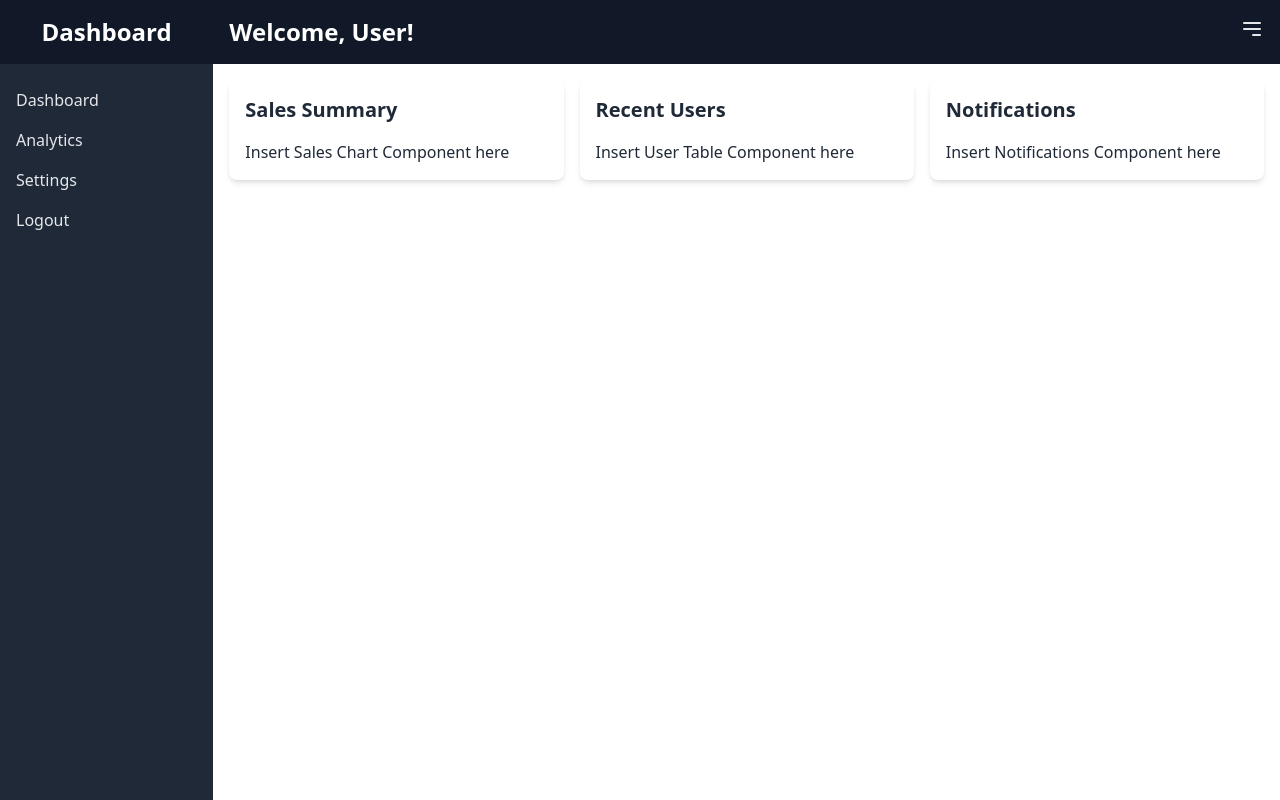
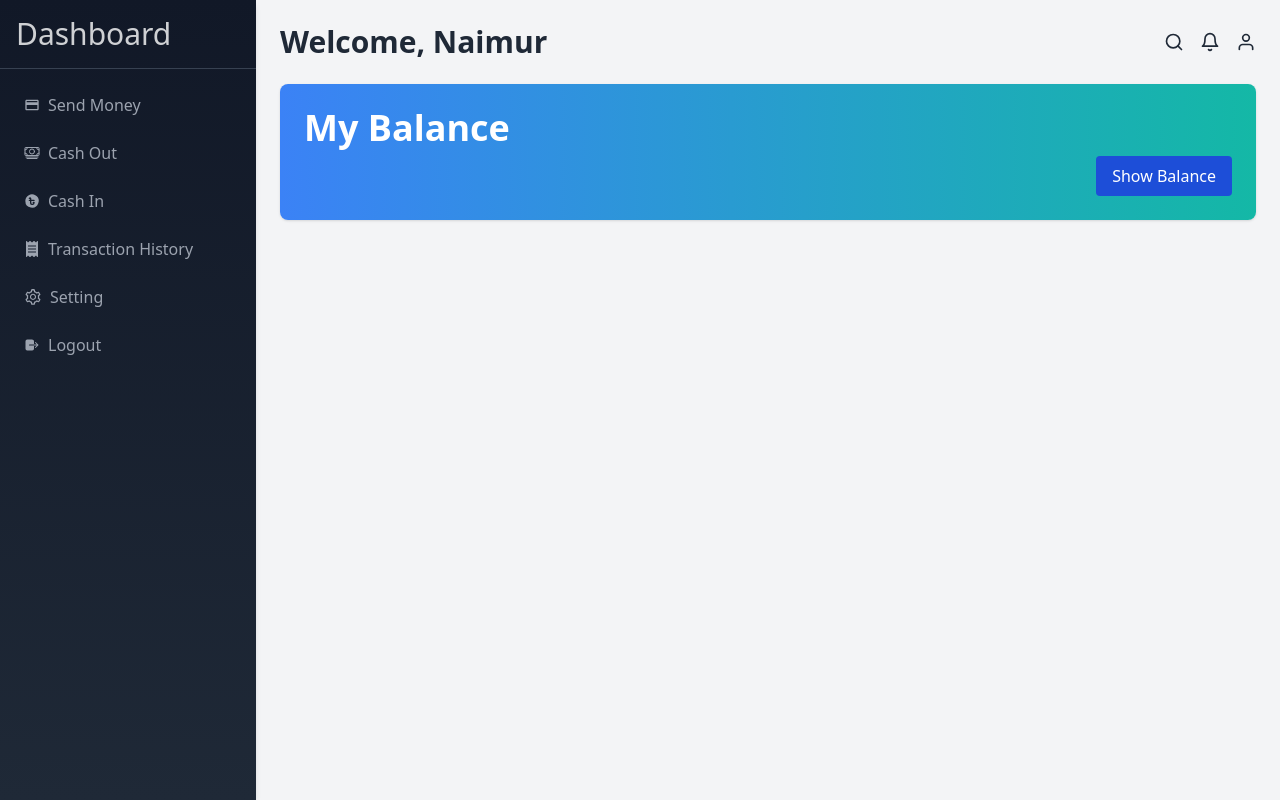
Before and after one commit to NaimurRahman00/Mobile-Financial-Service, a React (Vite) app: page / in a window 1280 px wide. Built offline with nearby package versions, Linux system fonts and the light colour scheme; no server answers; sample sign-in values are in the browser's storage.

Commit message:
update: dashboard

```diff
--- a/package.json
+++ b/package.json
@@ -12,10 +12,12 @@
   "dependencies": {
     "@tanstack/react-query": "^5.51.1",
     "axios": "^1.7.2",
+    "framer-motion": "^11.3.6",
     "localforage": "^1.10.0",
     "match-sorter": "^6.3.4",
     "react": "^18.3.1",
     "react-dom": "^18.3.1",
+    "react-icons": "^5.2.1",
     "react-router-dom": "^6.24.1",
     "sort-by": "^1.2.0"
   },
--- a/src/components/Auth/RegisterForm.jsx
+++ b/src/components/Auth/RegisterForm.jsx
@@ -10,6 +10,7 @@ const RegisterForm = () => {
   const [email, setEmail] = useState("");
   const [role, setRole] = useState("user"); // Default role
   const [message, setMessage] = useState("");
+  const [balance, setBalance] = useState(0);
 
   const queryClient = useQueryClient();
 
@@ -69,6 +70,7 @@ const RegisterForm = () => {
         pin,
         mobileNumber,
         email,
+        balance,
         role,
         status: "pending",
       }); // Include role and status
--- a/src/components/Dashboard.jsx
+++ b/src/components/Dashboard.jsx
@@ -1,75 +1,174 @@
-import React from 'react';
-import { useNavigate } from 'react-router-dom';
+import React, { useState } from "react";
+import { useNavigate, Link } from "react-router-dom";
+import { FiSearch, FiBell, FiUser } from "react-icons/fi";
+import { AiOutlineSetting } from "react-icons/ai";
+import { motion } from "framer-motion";
+import { MdOutlinePayment } from "react-icons/md";
+import { FaReceipt } from "react-icons/fa";
+import { IoCashOutline, IoLogOut } from "react-icons/io5";
+import { TbCoinTakaFilled } from "react-icons/tb";
 
-function Dashboard() {
+const Dashboard = () => {
   const navigate = useNavigate();
+  const [balance, setBalance] = useState(200);
+  const [showBalance, setShowBalance] = useState(false);
+
+  const handleShowBalance = () => {
+    setShowBalance(true);
+    setTimeout(() => {
+      setShowBalance(false);
+    }, 3000);
+  };
 
   const handleLogout = () => {
-        localStorage.removeItem('userEmail');
-        navigate('/login');
+    localStorage.removeItem("userEmail");
+    navigate("/login");
   };
 
   return (
-        <div className="flex h-screen overflow-hidden">
+    <div className="flex h-screen bg-gray-100 font-sans">
       {/* Sidebar */}
-            <div className="bg-gray-800 w-64">
-                <div className="flex flex-col h-screen">
-                    <div className="bg-gray-900 p-4 flex items-center justify-center">
-                        <span className="text-white text-2xl font-semibold">Dashboard</span>
+      <motion.div
+        initial={{ x: -250 }}
+        animate={{ x: 0 }}
+        transition={{ duration: 0.5 }}
+        className="w-64 bg-gradient-to-t from-gray-800 to-gray-900 shadow-md"
+      >
+        <div className="p-4 border-b border-gray-700">
+          <span className="text-3xl text-white/80">Dashboard</span>
         </div>
-                    <nav className="mt-4 flex-1">
-                        <a href="#" className="block py-2 px-4 text-gray-200 hover:bg-gray-700 hover:text-white">Dashboard</a>
-                        <a href="#" className="block py-2 px-4 text-gray-200 hover:bg-gray-700 hover:text-white">Analytics</a>
-                        <a href="#" className="block py-2 px-4 text-gray-200 hover:bg-gray-700 hover:text-white">Settings</a>
+        <div className="p-4">
+          <ul className="space-y-2">
+            <li className="flex items-center p-2 text-gray-400 hover:text-white hover:bg-gray-700 rounded-lg">
+              <MdOutlinePayment />
+              <span className="ml-2">Send Money</span>
+            </li>
+            <li className="flex items-center p-2 text-gray-400 hover:text-white hover:bg-gray-700 rounded-lg">
+              <IoCashOutline />
+              <span className="ml-2">Cash Out</span>
+            </li>
+            <li className="flex items-center p-2 text-gray-400 hover:text-white hover:bg-gray-700 rounded-lg">
+              <TbCoinTakaFilled />
+              <span className="ml-2">Cash In</span>
+            </li>
+            <li className="flex items-center p-2 text-gray-400 hover:text-white hover:bg-gray-700 rounded-lg">
+              <FaReceipt />
+              <span className="ml-2">Transaction History</span>
+            </li>
+            <li className="flex items-center p-2 text-gray-400 hover:text-white hover:bg-gray-700 rounded-lg">
+              <AiOutlineSetting className="text-lg" />
+              <span className="ml-2">Setting</span>
+            </li>
+            <li className="flex items-center p-2 text-gray-400 hover:text-white hover:bg-gray-700 rounded-lg">
               <button
                 onClick={handleLogout}
-                            className="block w-full text-left py-2 px-4 text-gray-200 hover:bg-gray-700 hover:text-white active:bg-red-400"
+                className="w-full flex items-center text-left"
               >
-                            Logout
+                <IoLogOut className="mr-2" /> Logout
               </button>
-                    </nav>
+            </li>
+          </ul>
+        </div>
+      </motion.div>
+
+      {/* Main content */}
+      <div className="flex flex-col flex-1 p-6">
+        {/* Navbar */}
+        <div className="flex items-center justify-between">
+          <h1 className="text-3xl font-bold">Welcome, Naimur</h1>
+          <div className="flex items-center space-x-4">
+            <FiSearch className="text-xl" />
+            <FiBell className="text-xl" />
+            <FiUser className="text-xl" />
           </div>
         </div>
 
-            {/* Main content area */}
-            <div className="flex flex-col w-full">
-                {/* Navbar */}
-                <div className="bg-gray-900 p-4 flex justify-between items-center">
-                    <span className="text-white text-2xl font-semibold">Welcome, User!</span>
-                    <div>
-                        <button className="text-gray-200 hover:text-white focus:outline-none">
-                            <svg className="w-6 h-6" fill="none" stroke="currentColor" viewBox="0 0 24 24" xmlns="http://www.w3.org/2000/svg">
-                                <path strokeLinecap="round" strokeLinejoin="round" strokeWidth={2} d="M4 6h16M4 12h16m-7 6h7"></path>
-                            </svg>
+        {/* Main widgets */}
+        <div className="grid grid-cols-1 gap-4 mt-6">
+          <motion.div
+            initial={{ opacity: 0 }}
+            animate={{ opacity: 1 }}
+            transition={{ duration: 0.5 }}
+            className="p-6 bg-gradient-to-r from-blue-500 to-teal-500 text-white rounded-lg shadow"
+          >
+            <h2 className="text-4xl font-semibold">My Balance</h2>
+            <div className="flex items-center justify-between">
+              <div className="w-20">
+                {" "}
+                {showBalance && (
+                  <motion.p
+                    initial={{ opacity: 0 }}
+                    animate={{ opacity: 1 }}
+                    exit={{ opacity: 0 }}
+                    className="mt-4 text-2xl"
+                  >
+                    ${balance}
+                  </motion.p>
+                )}
+              </div>
+              <button
+                className="mt-2 bg-blue-700 text-white py-2 px-4 rounded hover:bg-blue-900 transition duration-300"
+                onClick={handleShowBalance}
+              >
+                Show Balance
               </button>
             </div>
+          </motion.div>
+
+          {/* <motion.div
+            initial={{ opacity: 0 }}
+            animate={{ opacity: 1 }}
+            transition={{ duration: 0.5 }}
+            className="p-4 bg-gradient-to-r from-green-500 to-teal-500 text-white rounded-lg shadow"
+          >
+            <h2 className="text-lg font-semibold">Send Money</h2>
+            <Link to="/send-money" className="mt-2 text-white hover:underline">
+              Go to Send Money
+            </Link>
+          </motion.div>
+
+          <motion.div
+            initial={{ opacity: 0 }}
+            animate={{ opacity: 1 }}
+            transition={{ duration: 0.5 }}
+            className="p-4 bg-gradient-to-r from-orange-500 to-red-500 text-white rounded-lg shadow"
+          >
+            <h2 className="text-lg font-semibold">Cashout</h2>
+            <Link to="/cashout" className="mt-2 text-white hover:underline">
+              Go to Cashout
+            </Link>
+          </motion.div>
+
+          <motion.div
+            initial={{ opacity: 0 }}
+            animate={{ opacity: 1 }}
+            transition={{ duration: 0.5 }}
+            className="p-4 bg-gradient-to-r from-purple-500 to-pink-500 text-white rounded-lg shadow"
+          >
+            <h2 className="text-lg font-semibold">Cashin</h2>
+            <Link to="/cashin" className="mt-2 text-white hover:underline">
+              Go to Cashin
+            </Link>
+          </motion.div>
+
+          <motion.div
+            initial={{ opacity: 0 }}
+            animate={{ opacity: 1 }}
+            transition={{ duration: 0.5 }}
+            className="p-4 bg-gradient-to-r from-yellow-500 to-green-500 text-white rounded-lg shadow"
+          >
+            <h2 className="text-lg font-semibold">Transaction History</h2>
+            <Link
+              to="/transaction-history"
+              className="mt-2 text-white hover:underline"
+            >
+              Go to Transaction History
+            </Link>
+          </motion.div> */}
         </div>
-
-                {/* Main content */}
-                <main className="flex-grow p-4">
-                    <div className="grid grid-cols-1 md:grid-cols-2 lg:grid-cols-3 gap-4">
-                        {/* Widget 1 */}
-                        <div className="bg-white rounded-lg shadow-md p-4">
-                            <h2 className="text-xl font-semibold mb-4">Sales Summary</h2>
-                            <p>Insert Sales Chart Component here</p>
-                        </div>
-
-                        {/* Widget 2 */}
-                        <div className="bg-white rounded-lg shadow-md p-4">
-                            <h2 className="text-xl font-semibold mb-4">Recent Users</h2>
-                            <p>Insert User Table Component here</p>
-                        </div>
-
-                        {/* Widget 3 */}
-                        <div className="bg-white rounded-lg shadow-md p-4">
-                            <h2 className="text-xl font-semibold mb-4">Notifications</h2>
-                            <p>Insert Notifications Component here</p>
-                        </div>
-                    </div>
-                </main>
       </div>
     </div>
   );
-}
+};
 
 export default Dashboard;
```
Also changed, not shown: 1 other file (tests, documents, lock files or other folders). Lines whose indentation alone changed are shown as unchanged.
